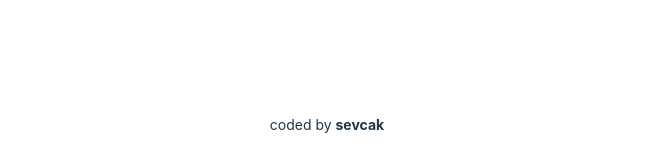
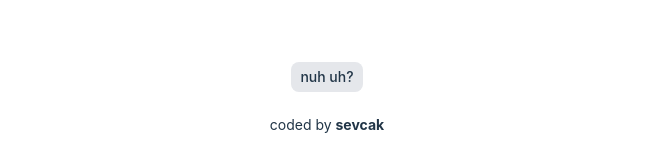
Before and after one commit to sevcak/literallyme, a React (Vite) app: page / in a window 1280 px wide. Shown: the part 633-781 px from the top of the page, without its empty margins (313-966 px from the left). Built offline with nearby package versions, Linux system fonts and the light colour scheme.

Commit message:
feat: add reroll button

```diff
--- a/src/App.tsx
+++ b/src/App.tsx
@@ -93,9 +93,21 @@ const App = () => {
           }
         </div>
       }
-    <p className='absolute bottom-8 text-sm'>
-      coded by <a href="https://github.com/sevcak" className='font-bold hover:underline underline-offset-4'>sevcak</a>
-    </p>
+      {
+          !isRolling &&
+          // Buttons
+          <div className='mt-10'>
+            <button
+              className='bg-gray-200 text-sm p-1 px-2'
+              onClick={() => setIsRolling(true)}
+            >
+              nuh uh?
+            </button>
+          </div>
+      }
+      <p className='absolute bottom-8 text-sm'>
+        coded by <a href="https://github.com/sevcak" className='font-bold hover:underline underline-offset-4'>sevcak</a>
+      </p>
     </div>
   );
 }
```
